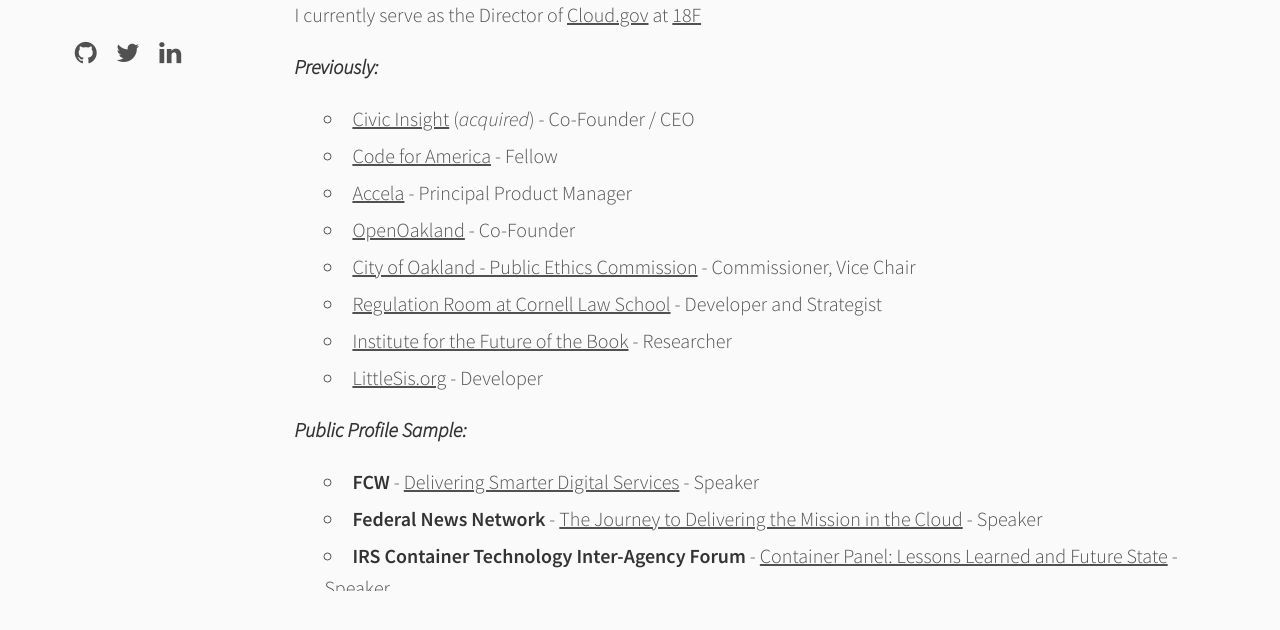
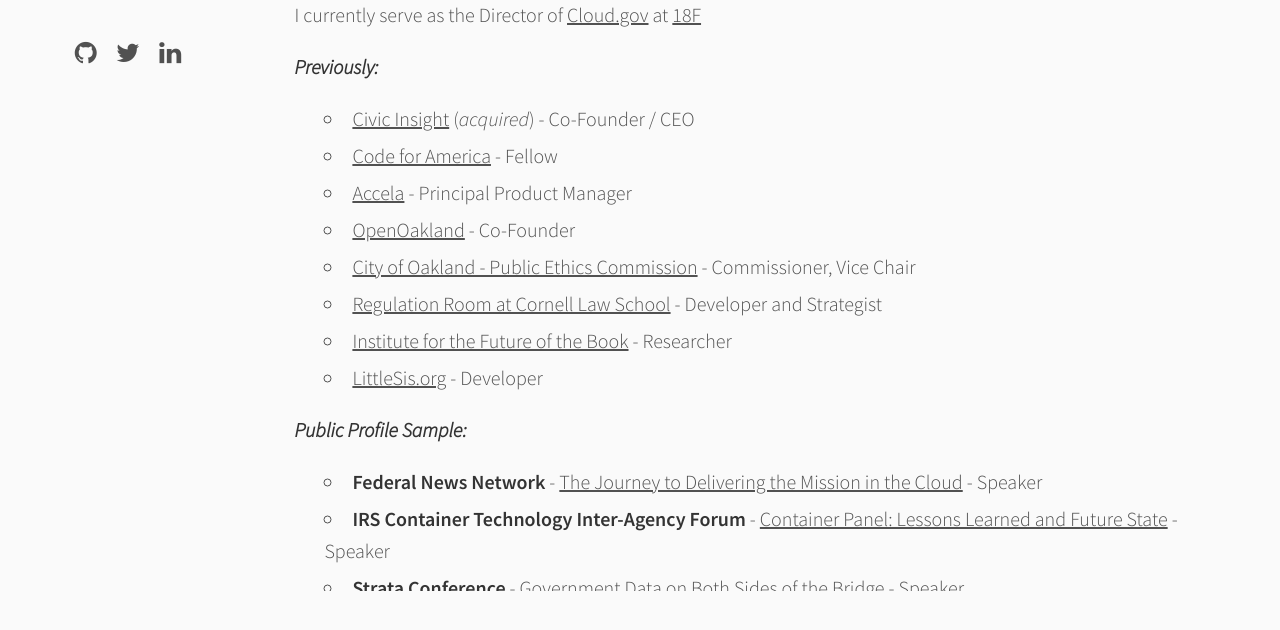
Before and after one commit to eddietejeda/eddietejeda.com, a Jekyll site: the page built from index.md, in a window 1280 px wide, cut to the strip 209-839 px from the top of the page. Built offline with Jekyll 4.4.1, drawn with Linux system fonts in a browser that asks for light colours.

Commit message:
Update index.md

```diff
--- a/index.md
+++ b/index.md
@@ -21,8 +21,7 @@ I currently serve as the Director of [Cloud.gov](https://cloud.gov) at [18F](htt
 
 
 ***Public Profile Sample:***
-- **FCW** - <u>Delivering Smarter Digital Services</u> - Speaker
-- **Federal News Network** - [The Journey to Delivering the Mission in the Cloud](https://youtu.be/ygDy9ZLdy04?t=387) - Speaker
+- **Federal News Network** - [The Journey to Delivering the Mission in the Cloud](https://federalnewsnetwork.com/federal-insights/2019/12/cloud-migration-is-maturing-but-its-far-from-simple/) - Speaker
 - **IRS Container Technology Inter-Agency Forum** - <u>Container Panel: Lessons Learned and Future State</u> - Speaker
 - **Strata Conference** - <u>Government Data on Both Sides of the Bridge</u> - Speaker
 - **League of California Cities** - <u>Case Studies on How To Leverage Public, Private, and Non-Profit Partnerships to Drive Better Land Use Planning</u> - Radio Interview
```
